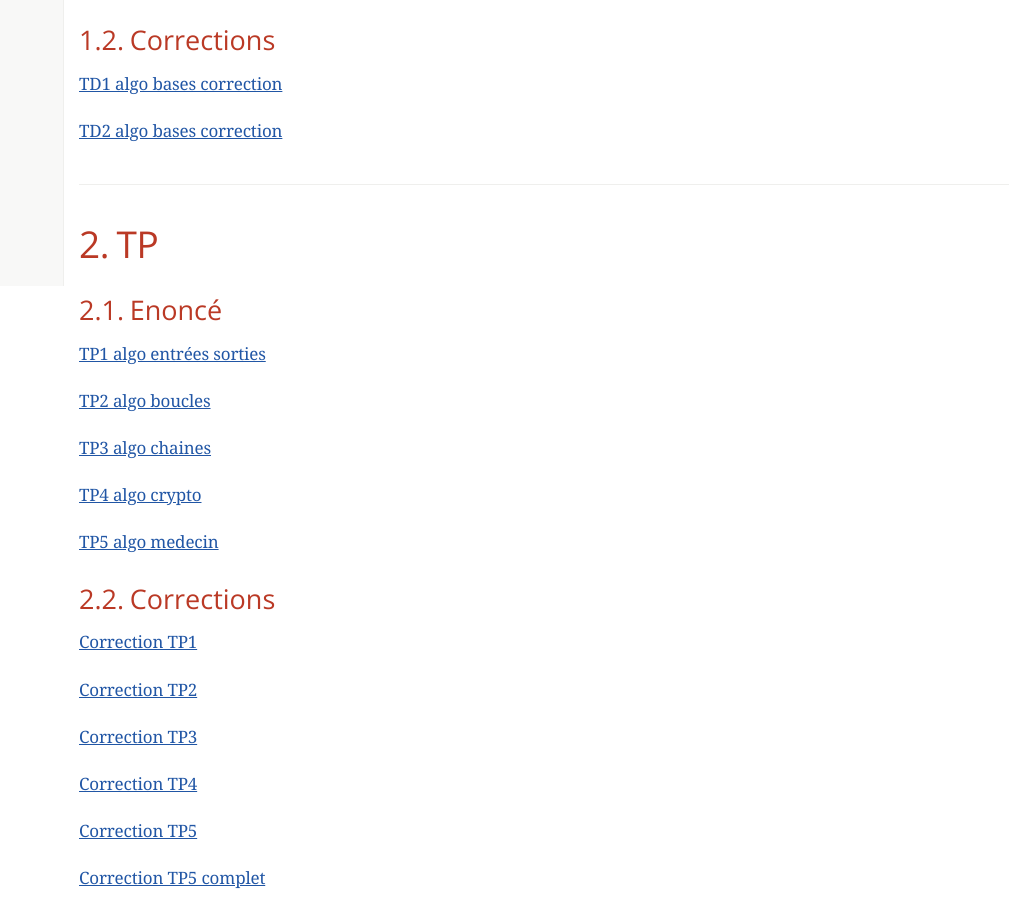
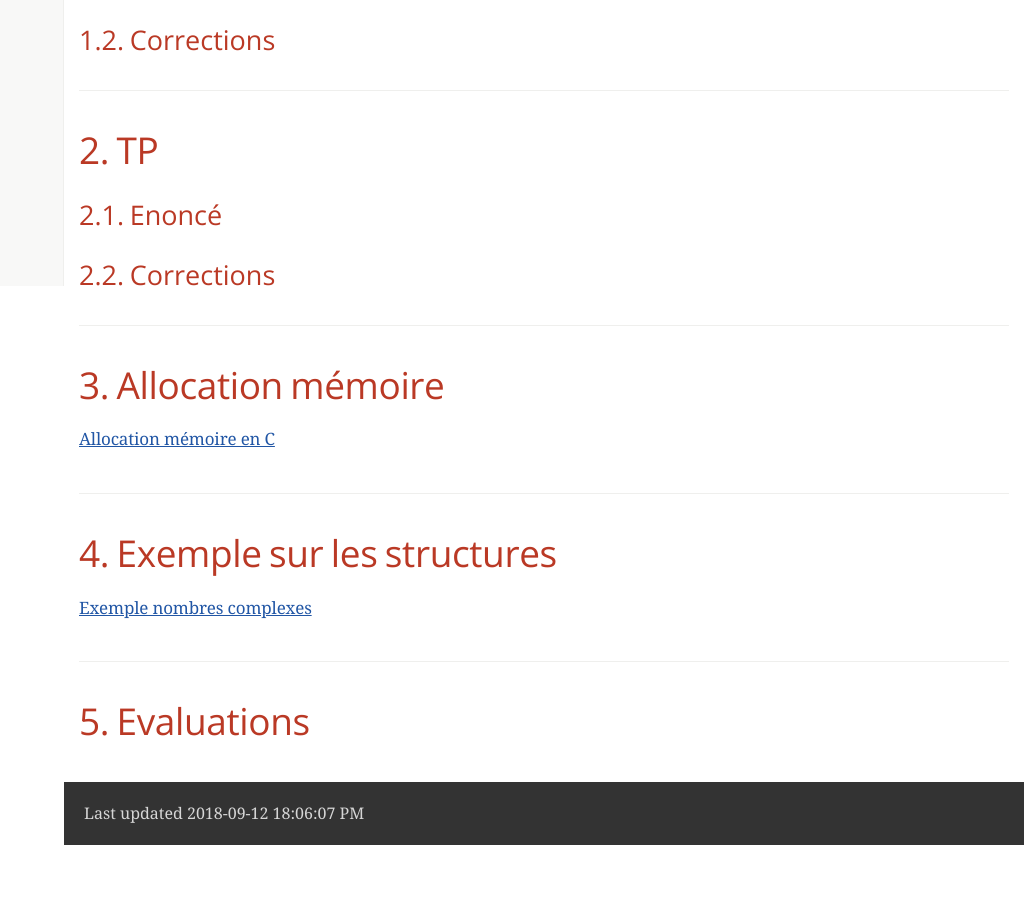
Before and after one commit to ludocluba/isen, a plain HTML site: page cipa3/index.html in a window 1280 px wide. Shown: the part 514-1412 px from the top of the page, without its empty margins (256-1280 px from the left). After the commit the page ends 1359 px from the top, so only its background shows below. Drawn offline with nearby package versions, Linux system fonts and the light colour scheme; a web font is replaced by a local one.

Commit message:
update cipa3

```diff
--- a/cipa3/index.html
+++ b/cipa3/index.html
@@ -472,12 +472,7 @@ body.book #toc,body.book #preamble,body.book h1.sect0,body.book .sect1>h2{page-b
 </div>
 <div class="sect2">
 <h3 id="truecorrections"><a class="anchor" href="#truecorrections"></a>1.2. Corrections</h3>
-<div class="paragraph">
-<p><a href="Algo/TD/TD1_algo_bases_correction.pdf">TD1 algo bases correction</a></p>
-</div>
-<div class="paragraph">
-<p><a href="Algo/TD/TD2_algo_bases_correction.pdf">TD2 algo bases correction</a></p>
-</div>
+
 </div>
 </div>
 </div>
@@ -486,42 +481,11 @@ body.book #toc,body.book #preamble,body.book h1.sect0,body.book .sect1>h2{page-b
 <div class="sectionbody">
 <div class="sect2">
 <h3 id="trueenonc-2"><a class="anchor" href="#trueenonc-2"></a>2.1. Enoncé</h3>
-<div class="paragraph">
-<p><a href="Algo/TP/tp1_algo_entrees_sorties.pdf">TP1 algo entrées sorties</a></p>
-</div>
-<div class="paragraph">
-<p><a href="Algo/TP/tp2_algo_boucles.pdf">TP2 algo boucles</a></p>
-</div>
-<div class="paragraph">
-<p><a href="Algo/TP/tp3_algo_chaines.pdf">TP3 algo chaines</a></p>
-</div>
-<div class="paragraph">
-<p><a href="Algo/TP/tp4_algo_crypto.pdf">TP4 algo crypto</a></p>
-</div>
-<div class="paragraph">
-<p><a href="Algo/TP/tp5_algo_medecin.pdf">TP5 algo medecin</a></p>
-</div>
+
 </div>
 <div class="sect2">
 <h3 id="truecorrections-2"><a class="anchor" href="#truecorrections-2"></a>2.2. Corrections</h3>
-<div class="paragraph">
-<p><a href="Algo/TP/TP1.tar">Correction TP1</a></p>
-</div>
-<div class="paragraph">
-<p><a href="Algo/TP/TP2.tar">Correction TP2</a></p>
-</div>
-<div class="paragraph">
-<p><a href="Algo/TP/TP3.tar">Correction TP3</a></p>
-</div>
-<div class="paragraph">
-<p><a href="Algo/TP/tp4.c">Correction TP4</a></p>
-</div>
-<div class="paragraph">
-<p><a href="Algo/TP/tp5.c">Correction TP5</a></p>
-</div>
-<div class="paragraph">
-<p><a href="Algo/TP/tp5_file.c">Correction TP5 complet</a></p>
-</div>
+
 </div>
 </div>
 </div>
@@ -544,21 +508,13 @@ body.book #toc,body.book #preamble,body.book h1.sect0,body.book .sect1>h2{page-b
 <div class="sect1">
 <h2 id="trueevaluations"><a class="anchor" href="#trueevaluations"></a>5. Evaluations</h2>
 <div class="sectionbody">
-<div class="paragraph">
-<p><a href="Algo/EVAL/EvaluationCIPA3.pdf">Evaluation 1</a></p>
-</div>
-<div class="paragraph">
-<p><a href="Algo/EVAL/EvaluationCIPA3_2.pdf">Evaluation 2</a></p>
-</div>
-<div class="paragraph">
-<p><a href="Algo/EVAL/note1.txt">Notes</a></p>
-</div>
+
 </div>
 </div>
 </div>
 <div id="footer">
 <div id="footer-text">
-Last updated 2017-12-15 13:49:33 PM
+Last updated 2018-09-12 18:06:07 PM
 </div>
 </div>
 <link rel="stylesheet" href="https://cdnjs.cloudflare.com/ajax/libs/highlight.js/8.9.1/styles/github.min.css">
```
Also changed, not shown: 1 other file.
